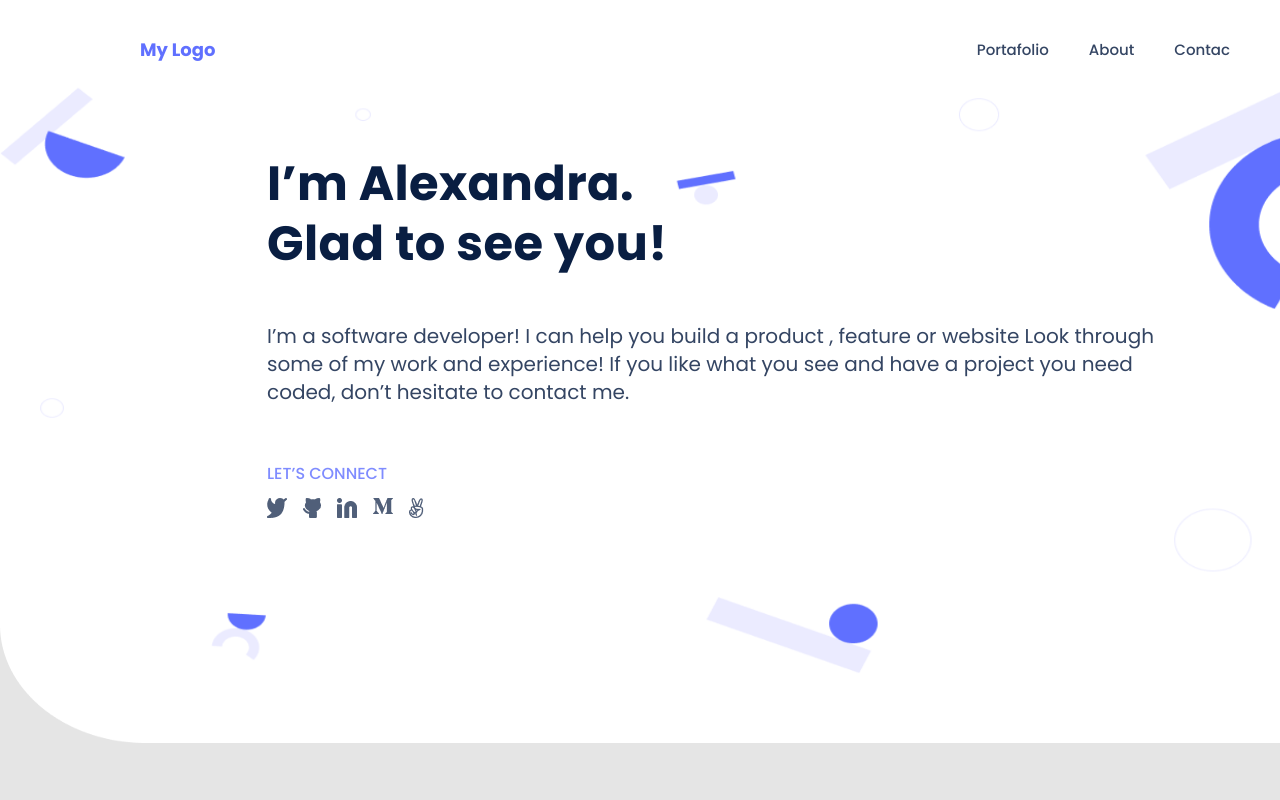
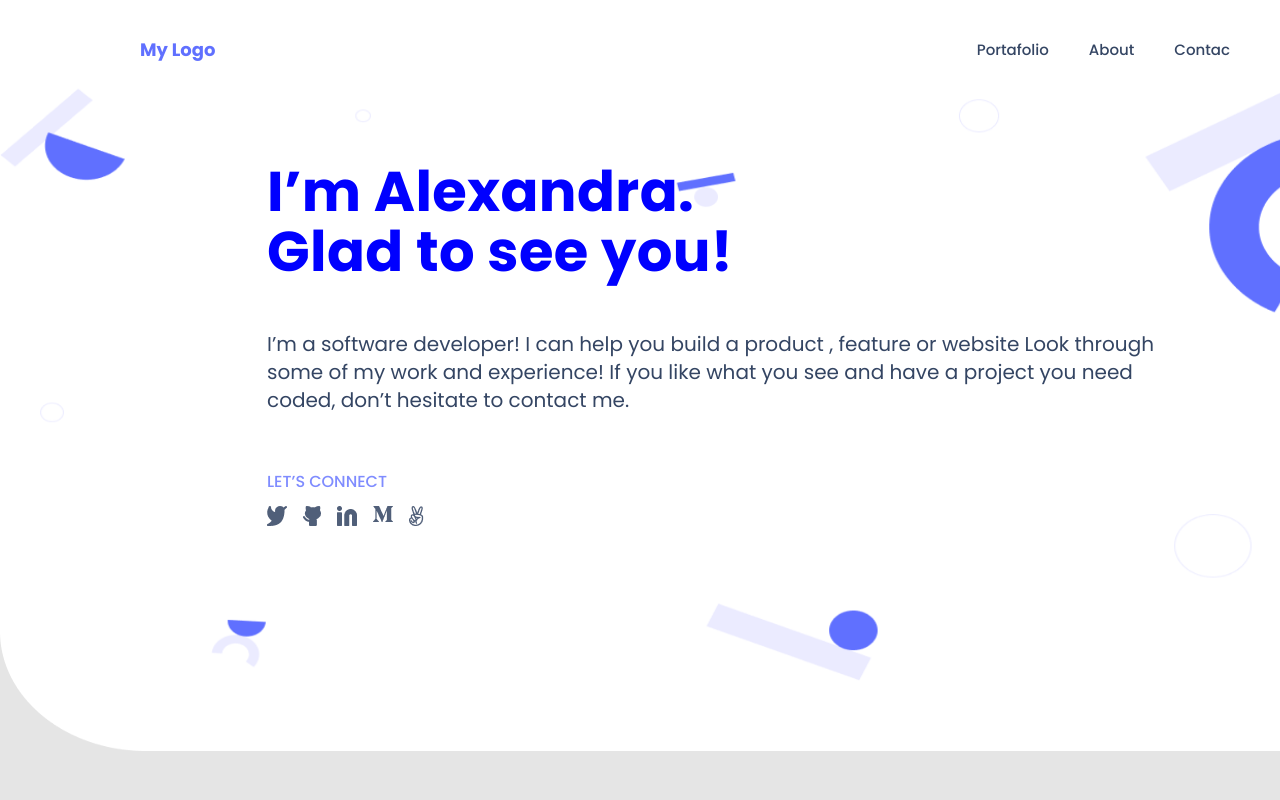
Before and after one commit to MarcoDiaz2000/Project-4-Desktop-version, a plain HTML site: page index.html in a window 1280 px wide. In both pictures the pointer is over the element 727 px from the left and 214 px from the top of the page. Shown: the top 800 px of the page. Drawn offline with Linux system fonts and the light colour scheme.

Commit message:
Add Transition

```diff
--- a/css/style.css
+++ b/css/style.css
@@ -982,4 +982,10 @@ button:hover {
     justify-content: center;
     margin-top: 15px;
   }
+
+  .title:hover {
+    transition: all 0.5s ease;
+    font-size: 3.5em;
+    color: blue;
+  }
 }
```
